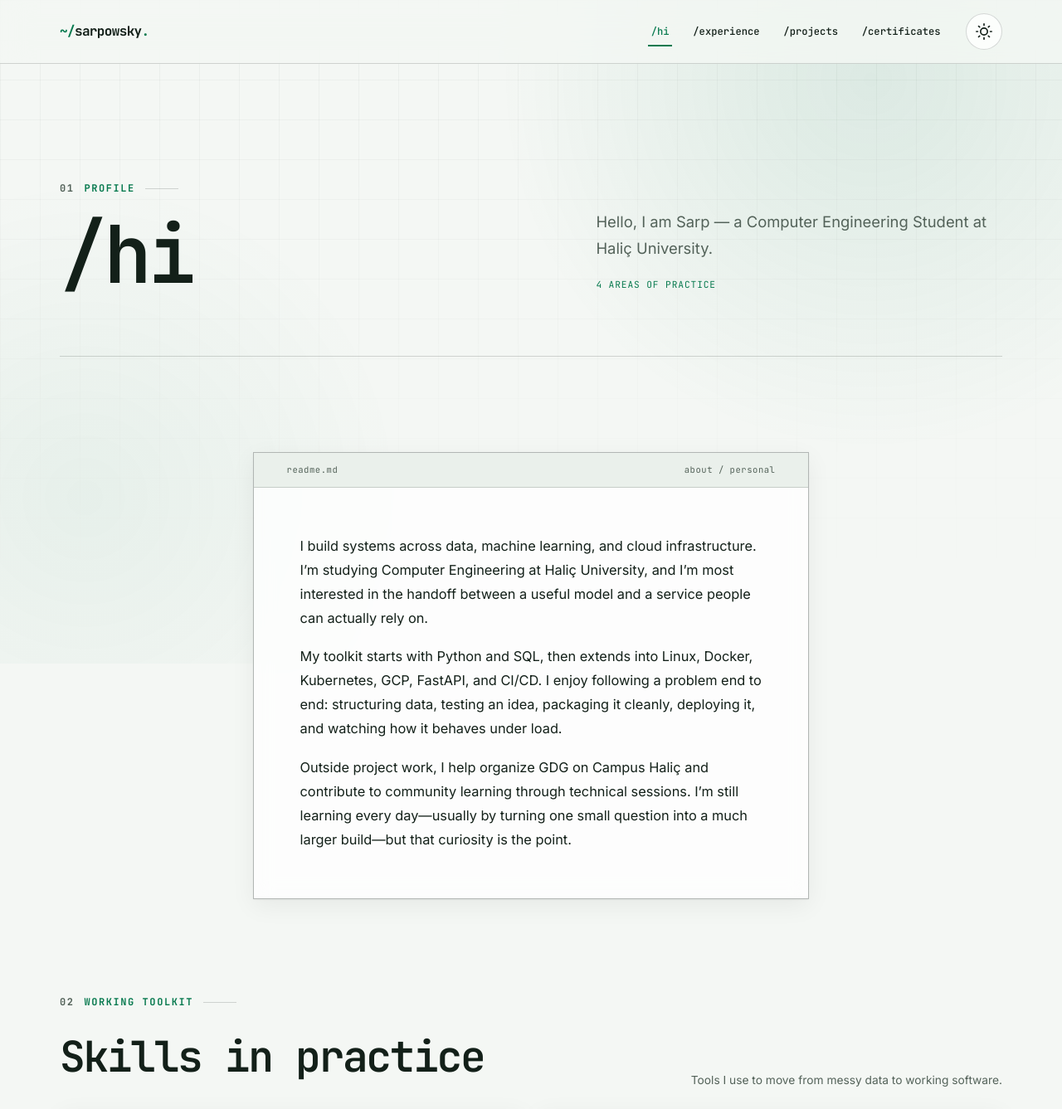
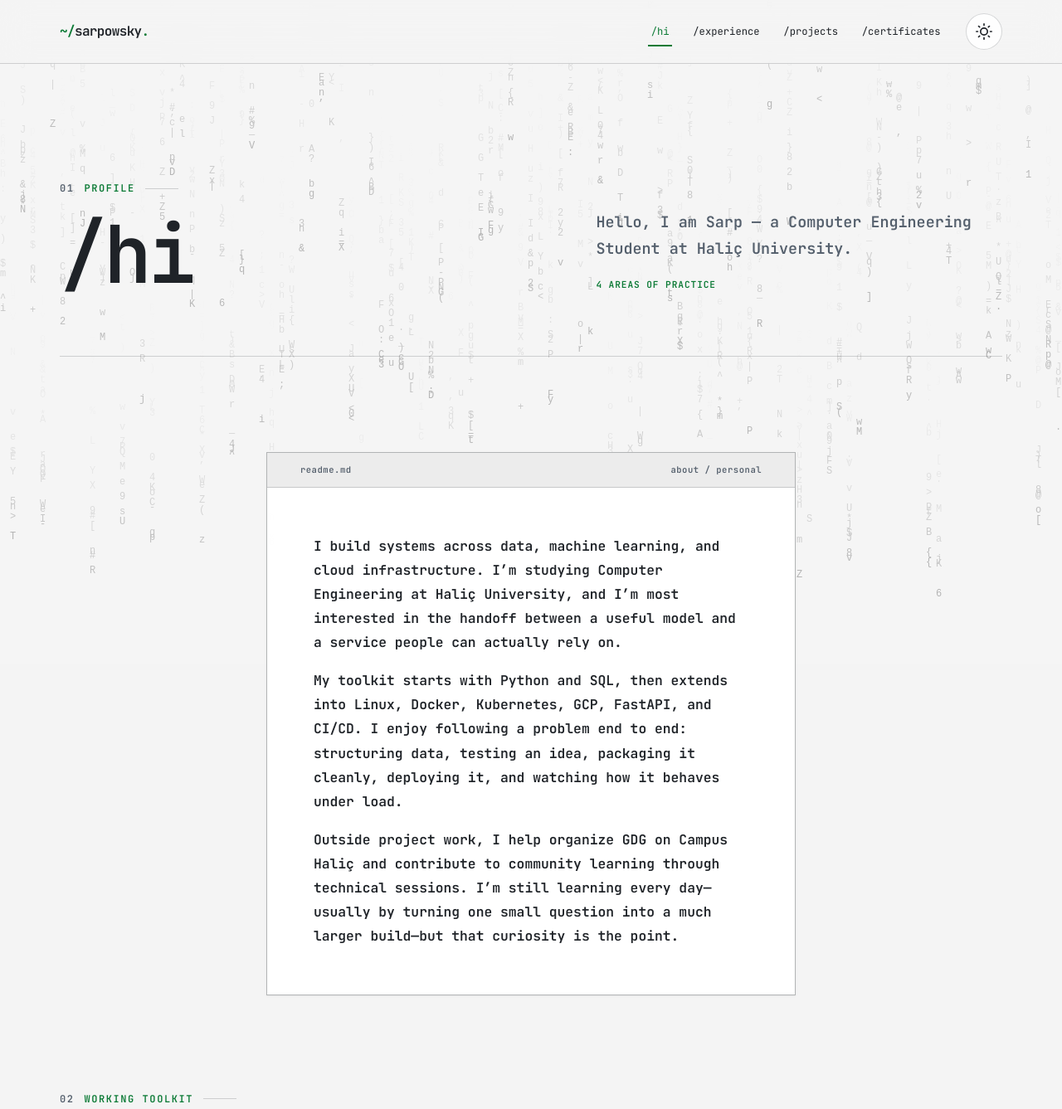
Before and after one commit to sarpowsky/sarpowsky.github.io, an Astro site: page /hi in a window 1280 px wide. Shown: the top 1337 px of the page at 83% size. Built offline with nearby package versions, Linux system fonts and the light colour scheme; Astro itself is replaced by a stand-in of ours; a web font is replaced by a local one.

Commit message:
fix(design): restore matrix backdrop and original type

```diff
--- /dev/null
+++ b/src/components/effects/MatrixRain.astro
@@ -0,0 +1,128 @@
+---
+/**
+ * Canvas "matrix rain" backdrop.
+ *
+ * Rewritten from the original in three ways that mattered:
+ *   1. It respects `prefers-reduced-motion` and never starts if reduced motion
+ *      is requested.
+ *   2. It pauses via IntersectionObserver/visibilitychange, so a backgrounded
+ *      tab stops burning battery -- the old version ran rAF forever.
+ *   3. It handles resize and devicePixelRatio, so the canvas is no longer
+ *      blurry on HiDPI displays or stretched after a window resize.
+ */
+---
+
+<canvas id="matrix-canvas" aria-hidden="true"></canvas>
+<div class="backdrop-scrim" aria-hidden="true"></div>
+
+<script>
+  const canvas = document.getElementById('matrix-canvas') as HTMLCanvasElement | null;
+  const ctx = canvas?.getContext('2d', { alpha: false }) ?? null;
+
+  if (canvas && ctx) {
+    const CHARS =
+      'ABCDEFGHIJKLMNOPQRSTUVWXYZabcdefghijklmnopqrstuvwxyz0123456789@#$%^&*()_+-=[]{}|;:,.<>?';
+    const FONT_SIZE = 12;
+    const FPS_CAP = 1000 / 30;
+
+    let drops: number[] = [];
+    let rafId = 0;
+    let lastFrame = 0;
+    let running = false;
+
+    const styles = () => {
+      const cs = getComputedStyle(document.documentElement);
+      return {
+        glyph: cs.getPropertyValue('--matrix-glyph').trim() || '#00ff41',
+        trail: cs.getPropertyValue('--matrix-trail').trim() || 'rgba(0,0,0,0.06)',
+        bg: cs.getPropertyValue('--bg').trim() || '#121212',
+      };
+    };
+
+    function resize() {
+      if (!canvas || !ctx) return;
+      const dpr = Math.min(window.devicePixelRatio || 1, 2);
+      canvas.width = Math.floor(window.innerWidth * dpr);
+      canvas.height = Math.floor(window.innerHeight * dpr);
+      canvas.style.width = `${window.innerWidth}px`;
+      canvas.style.height = `${window.innerHeight}px`;
+      ctx.setTransform(dpr, 0, 0, dpr, 0, 0);
+
+      const columns = Math.ceil(window.innerWidth / FONT_SIZE);
+      drops = Array.from({ length: columns }, () => Math.random() * -50);
+
+      // Repaint the background so the first trail frame has something to fade.
+      ctx.fillStyle = styles().bg;
+      ctx.fillRect(0, 0, window.innerWidth, window.innerHeight);
+    }
+
+    function draw(timestamp: number) {
+      if (!ctx) return;
+      rafId = requestAnimationFrame(draw);
+      if (timestamp - lastFrame < FPS_CAP) return;
+      lastFrame = timestamp;
+
+      const { glyph, trail } = styles();
+      ctx.fillStyle = trail;
+      ctx.fillRect(0, 0, window.innerWidth, window.innerHeight);
+
+      ctx.fillStyle = glyph;
+      ctx.font = `${FONT_SIZE}px ui-monospace, monospace`;
+
+      for (let i = 0; i < drops.length; i++) {
+        if (Math.random() > 0.7) {
+          const char = CHARS.charAt(Math.floor(Math.random() * CHARS.length));
+          ctx.fillText(char, i * FONT_SIZE, drops[i]! * FONT_SIZE);
+        }
+        if (drops[i]! * FONT_SIZE > window.innerHeight && Math.random() > 0.95) {
+          drops[i] = 0;
+        }
+        drops[i] = drops[i]! + 0.5;
+      }
+    }
+
+    function start() {
+      if (running) return;
+      running = true;
+      lastFrame = 0;
+      rafId = requestAnimationFrame(draw);
+    }
+
+    function stop() {
+      running = false;
+      cancelAnimationFrame(rafId);
+    }
+
+    const reduceMotion = window.matchMedia('(prefers-reduced-motion: reduce)');
+
+    function sync() {
+      if (reduceMotion.matches || document.hidden) {
+        stop();
+        // Leave a clean, static background rather than a frozen half-frame.
+        if (ctx) {
+          ctx.fillStyle = styles().bg;
+          ctx.fillRect(0, 0, window.innerWidth, window.innerHeight);
+        }
+      } else {
+        start();
+      }
+    }
+
+    let resizeTimer = 0;
+    window.addEventListener('resize', () => {
+      clearTimeout(resizeTimer);
+      resizeTimer = window.setTimeout(() => {
+        resize();
+        sync();
+      }, 150);
+    });
+
+    document.addEventListener('visibilitychange', sync);
+    reduceMotion.addEventListener('change', sync);
+    // Repaint immediately when the theme flips so glyph colour tracks the palette.
+    window.addEventListener('themechange', () => resize());
+
+    resize();
+    sync();
+  }
+</script>
--- a/src/components/layout/BaseHead.astro
+++ b/src/components/layout/BaseHead.astro
@@ -46,13 +46,18 @@ const ogImage = new URL(image, Astro.site);
 
 <link rel="icon" href={href('favicon.svg')} type="image/svg+xml" />
 
-<!-- Readable sans copy + a restrained mono display face. Both use `swap`. -->
+<!--
+  TheGoodMonolith is the portfolio's original display face. `swap` keeps text
+  visible while the webfonts load, with JetBrains Mono as its closest fallback.
+-->
 <link rel="preconnect" href="https://fonts.googleapis.com" />
 <link rel="preconnect" href="https://fonts.gstatic.com" crossorigin />
+<link rel="preconnect" href="https://fonts.cdnfonts.com" crossorigin />
 <link
   rel="stylesheet"
-  href="https://fonts.googleapis.com/css2?family=Inter:wght@400;500;600;700&family=JetBrains+Mono:wght@400;500;600;700&display=swap"
+  href="https://fonts.googleapis.com/css2?family=Inter:wght@300;400;600;700&family=JetBrains+Mono:wght@400;600&display=swap"
 />
+<link rel="stylesheet" href="https://fonts.cdnfonts.com/css/thegoodmonolith" />
 
 <!--
   Theme resolution runs before first paint so the correct palette is applied
--- a/src/components/ui/ThemeToggle.astro
+++ b/src/components/ui/ThemeToggle.astro
@@ -36,12 +36,14 @@ import Icon from '@components/ui/Icon.astro';
       /* Storage unavailable — the choice simply won't persist across visits. */
     }
     paint(next);
+    window.dispatchEvent(new CustomEvent('themechange', { detail: next }));
   });
 
   systemTheme.addEventListener('change', () => {
     const explicit = document.documentElement.getAttribute('data-theme');
     if (explicit === 'dark' || explicit === 'light') return;
     paint(current());
+    window.dispatchEvent(new CustomEvent('themechange', { detail: current() }));
   });
 
   paint(current());
--- a/src/layouts/BaseLayout.astro
+++ b/src/layouts/BaseLayout.astro
@@ -2,6 +2,7 @@
 import BaseHead from '@components/layout/BaseHead.astro';
 import Nav from '@components/layout/Nav.astro';
 import Footer from '@components/layout/Footer.astro';
+import MatrixRain from '@components/effects/MatrixRain.astro';
 import '@styles/global.css';
 import '@styles/components.css';
 
@@ -23,7 +24,7 @@ const { title, description, image, imageAlt } = Astro.props;
   <body>
     <a class="skip-link" href="#main">Skip to content</a>
 
-    <div class="site-backdrop" aria-hidden="true"></div>
+    <MatrixRain />
 
     <div class="relative z-10 flex min-h-svh flex-col">
       <Nav />
--- a/src/styles/components.css
+++ b/src/styles/components.css
@@ -17,29 +17,21 @@
 
 /* ---------------------------------------------------------------- backdrop */
 
-.site-backdrop {
+#matrix-canvas {
   position: fixed;
   inset: 0;
   z-index: 0;
+  display: block;
+  width: 100%;
+  height: 100%;
+}
+
+.backdrop-scrim {
+  position: fixed;
+  inset: 0;
+  z-index: 1;
+  background: var(--scrim);
   pointer-events: none;
-  background:
-    radial-gradient(circle at 82% 12%, var(--accent-soft), transparent 28rem),
-    radial-gradient(
-      circle at 8% 75%,
-      color-mix(in srgb, var(--accent-soft) 55%, transparent),
-      transparent 24rem
-    );
-}
-
-.site-backdrop::before {
-  content: '';
-  position: absolute;
-  inset: 0;
-  background-image:
-    linear-gradient(var(--grid-line) 1px, transparent 1px),
-    linear-gradient(90deg, var(--grid-line) 1px, transparent 1px);
-  background-size: 3rem 3rem;
-  mask-image: linear-gradient(to bottom, black, transparent 88%);
 }
 
 /* -------------------------------------------------------------------- nav */
--- a/src/styles/global.css
+++ b/src/styles/global.css
@@ -3,9 +3,10 @@
 @custom-variant dark (&:where([data-theme='dark'], [data-theme='dark'] *));
 
 @theme {
-  --font-mono: 'JetBrains Mono', ui-monospace, SFMono-Regular, 'SF Mono', Menlo, monospace;
+  --font-mono:
+    'TheGoodMonolith', 'JetBrains Mono', ui-monospace, SFMono-Regular, 'SF Mono', Menlo, monospace;
   --font-sans:
-    Inter, ui-sans-serif, system-ui, -apple-system, BlinkMacSystemFont, 'Segoe UI', sans-serif;
+    Inter, ui-sans-serif, system-ui, -apple-system, 'Segoe UI', Roboto, Helvetica, Arial, sans-serif;
 
   --color-bg: var(--bg);
   --color-surface: var(--surface);
@@ -16,71 +17,77 @@
   --color-accent: var(--accent);
   --color-accent-contrast: var(--accent-contrast);
 
-  --radius-card: 1rem;
+  --radius-card: 0.5rem;
   --ease-out-soft: cubic-bezier(0.16, 1, 0.3, 1);
 }
 
 :root {
-  --bg: #f4f7f4;
-  --surface: rgb(255 255 255 / 0.76);
+  --bg: #f4f4f4;
+  --surface: rgb(255 255 255 / 0.95);
   --surface-raised: #ffffff;
-  --surface-subtle: #eaf0eb;
-  --fg: #132019;
-  --fg-muted: #536259;
-  --border: rgb(19 32 25 / 0.17);
-  --border-strong: rgb(19 32 25 / 0.32);
-  --accent: #087a4f;
-  --accent-hover: #05643f;
-  --accent-soft: rgb(8 122 79 / 0.1);
+  --surface-subtle: #ececec;
+  --fg: #1f2328;
+  --fg-muted: #55606d;
+  --border: rgb(31 35 40 / 0.18);
+  --border-strong: rgb(31 35 40 / 0.34);
+  --accent: #0b7a35;
+  --accent-hover: #075e29;
+  --accent-soft: rgb(11 122 53 / 0.1);
   --accent-contrast: #ffffff;
-  --grid-line: rgb(19 32 25 / 0.045);
-  --nav-bg: rgb(244 247 244 / 0.84);
-  --shadow-sm: 0 1px 2px rgb(8 24 15 / 0.05), 0 8px 28px rgb(8 24 15 / 0.06);
-  --shadow-lg: 0 30px 80px rgb(8 24 15 / 0.16);
+  --nav-bg: rgb(244 244 244 / 0.82);
+  --shadow-sm: 0 1px 2px rgb(0 0 0 / 0.06);
+  --shadow-lg: 0 20px 60px rgb(0 0 0 / 0.16);
+  --matrix-glyph: #111111;
+  --matrix-trail: rgb(244 244 244 / 0.06);
+  --scrim: rgb(244 244 244 / 0.72);
 
   color-scheme: light;
 }
 
 @media (prefers-color-scheme: dark) {
   :root:not([data-theme='light']) {
-    --bg: #07110c;
-    --surface: rgb(13 27 19 / 0.78);
-    --surface-raised: #0f1d15;
-    --surface-subtle: #12251a;
-    --fg: #edf7f0;
-    --fg-muted: #9bafa2;
-    --border: rgb(226 247 232 / 0.17);
-    --border-strong: rgb(226 247 232 / 0.3);
-    --accent: #61e89e;
-    --accent-hover: #82f2b4;
-    --accent-soft: rgb(97 232 158 / 0.1);
-    --accent-contrast: #04130a;
-    --grid-line: rgb(222 248 230 / 0.045);
-    --nav-bg: rgb(7 17 12 / 0.84);
-    --shadow-sm: 0 1px 2px rgb(0 0 0 / 0.18), 0 12px 32px rgb(0 0 0 / 0.2);
-    --shadow-lg: 0 30px 90px rgb(0 0 0 / 0.36);
+    --bg: #121212;
+    --surface: rgb(0 0 0 / 0.95);
+    --surface-raised: #1a1a1a;
+    --surface-subtle: #181818;
+    --fg: #e0e0e0;
+    --fg-muted: #9aa0a6;
+    --border: rgb(224 224 224 / 0.22);
+    --border-strong: rgb(224 224 224 / 0.38);
+    --accent: #00ff41;
+    --accent-hover: #5cff83;
+    --accent-soft: rgb(0 255 65 / 0.1);
+    --accent-contrast: #071b0c;
+    --nav-bg: rgb(18 18 18 / 0.82);
+    --shadow-sm: 0 1px 2px rgb(0 0 0 / 0.24);
+    --shadow-lg: 0 24px 70px rgb(0 0 0 / 0.42);
+    --matrix-glyph: #00ff41;
+    --matrix-trail: rgb(0 0 0 / 0.06);
+    --scrim: rgb(18 18 18 / 0.72);
 
     color-scheme: dark;
   }
 }
 
 :root[data-theme='dark'] {
-  --bg: #07110c;
-  --surface: rgb(13 27 19 / 0.78);
-  --surface-raised: #0f1d15;
-  --surface-subtle: #12251a;
-  --fg: #edf7f0;
-  --fg-muted: #9bafa2;
-  --border: rgb(226 247 232 / 0.17);
-  --border-strong: rgb(226 247 232 / 0.3);
-  --accent: #61e89e;
-  --accent-hover: #82f2b4;
-  --accent-soft: rgb(97 232 158 / 0.1);
-  --accent-contrast: #04130a;
-  --grid-line: rgb(222 248 230 / 0.045);
-  --nav-bg: rgb(7 17 12 / 0.84);
-  --shadow-sm: 0 1px 2px rgb(0 0 0 / 0.18), 0 12px 32px rgb(0 0 0 / 0.2);
-  --shadow-lg: 0 30px 90px rgb(0 0 0 / 0.36);
+  --bg: #121212;
+  --surface: rgb(0 0 0 / 0.95);
+  --surface-raised: #1a1a1a;
+  --surface-subtle: #181818;
+  --fg: #e0e0e0;
+  --fg-muted: #9aa0a6;
+  --border: rgb(224 224 224 / 0.22);
+  --border-strong: rgb(224 224 224 / 0.38);
+  --accent: #00ff41;
+  --accent-hover: #5cff83;
+  --accent-soft: rgb(0 255 65 / 0.1);
+  --accent-contrast: #071b0c;
+  --nav-bg: rgb(18 18 18 / 0.82);
+  --shadow-sm: 0 1px 2px rgb(0 0 0 / 0.24);
+  --shadow-lg: 0 24px 70px rgb(0 0 0 / 0.42);
+  --matrix-glyph: #00ff41;
+  --matrix-trail: rgb(0 0 0 / 0.06);
+  --scrim: rgb(18 18 18 / 0.72);
 
   color-scheme: dark;
 }
@@ -99,9 +106,9 @@
     overflow-x: hidden;
     background: var(--bg);
     color: var(--fg);
-    font-family: var(--font-sans);
+    font-family: var(--font-mono);
     font-size: 1rem;
-    font-weight: 400;
+    font-weight: 600;
     line-height: 1.55;
     transition:
       background-color 0.3s var(--ease-out-soft),
```
Also changed, not shown: README.md.
